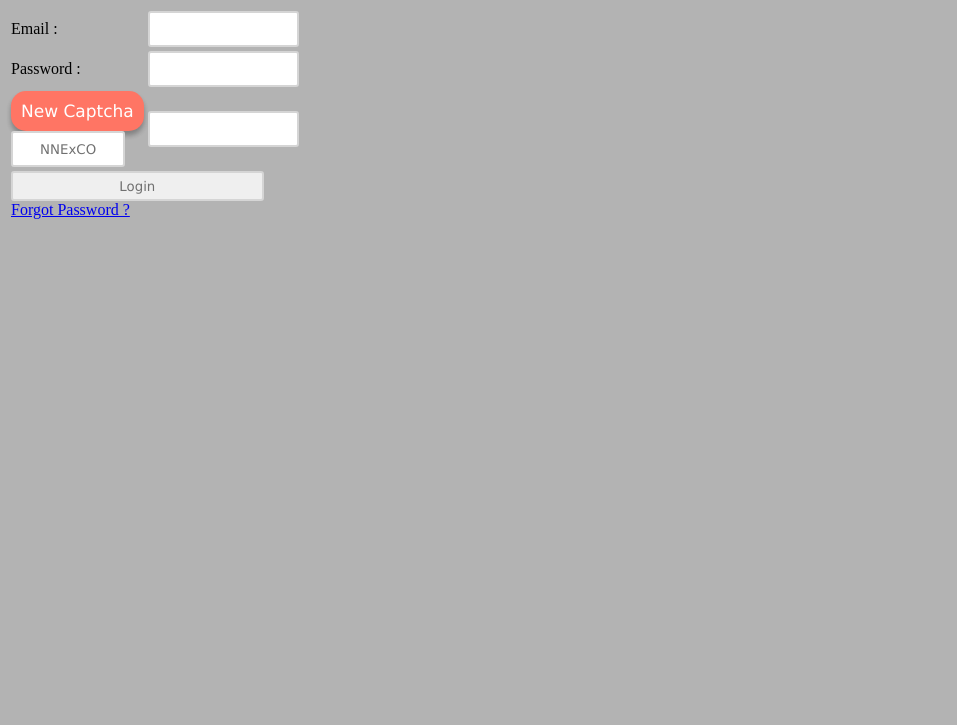
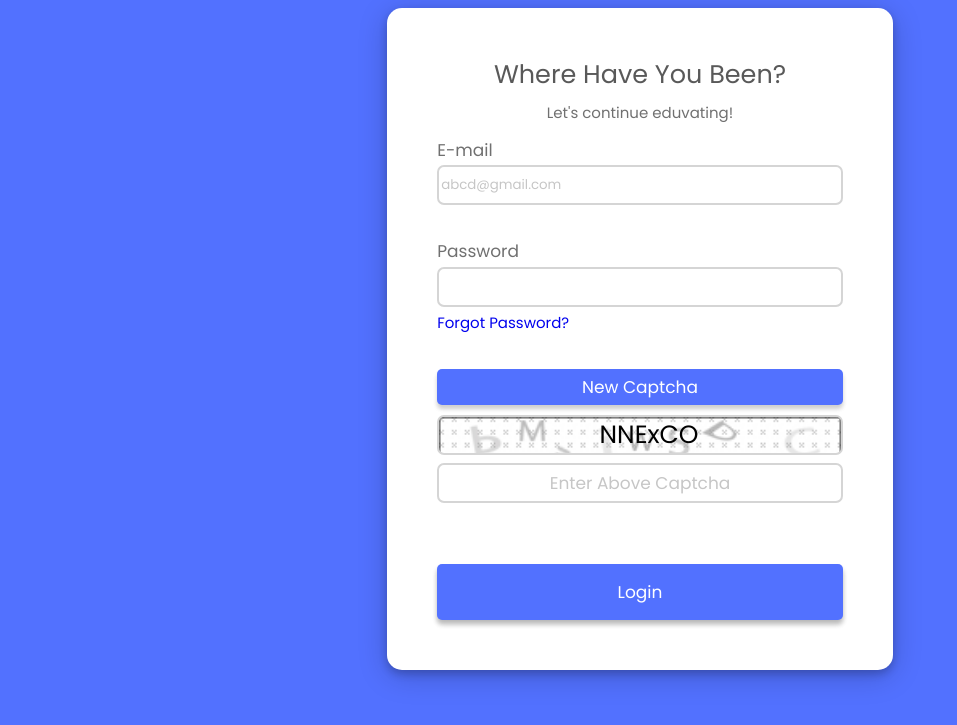
Before and after one commit to rnaveensrinivas/College-CS6103-ADP-Eduvate, a PHP site: page /Eduvate-app/1Level/login.php in a window 1280 px wide. Shown: the top 725 px of the page, without its empty margins (0-957 px from the left). Run offline with PHP 8.4, Linux system fonts and the light colour scheme.

Commit message:
login page styling done

```diff
--- a/1Level/login.php
+++ b/1Level/login.php
@@ -53,42 +53,71 @@ if ( isset($_POST['submit'])){
 
 ?>
 
-<!DOCTYPE html>
+<!--<!DOCTYPE html>
 <html>
     <head>
-        <title>Login Page</title>
-        <link rel="stylesheet" type="text/css" href="stylesheet.css">
+        <title>Login page</title>
+        <link rel="stylesheet" type="text/css" href="style2.css">
         <script src="valid.js"></script>
     </head>
 
     <body onload="newCaptcha()">
 
         <form action="" method="POST" onsubmit="return validCaptcha();">
-            <table>
-                <tr>
-                    <td><label for="email">Email : </label></td>
-                    <td><input type="email" id="em" name='em'></td>
-                </tr>
-                <tr>
-                    <td><label for="pwd1">Password : </label></td>
-                    <td><input type="password" id="pwd1" name="pwd1"></td>
-                </tr>
+        <div class="form">
+            <h2>Where Have You Been?<h2>
+            <p>Let's continue eduvating!</p>
+                    <label for="email">Email : </label>
+                    <input type="email" id="em" name='em'>
+                    <label for="pwd1">Password : </label>
+                    <input type="password" id="pwd1" name="pwd1">
 
-                <tr>
-                    <td>
-                        <button type="submit" onclick="newCaptcha()">New Captcha</button><br>
+                        <button type="button" onclick="newCaptcha()" id="cap">New Captcha</button><br>
                         <input type="text" readonly id="captcha" size="9" style="text-align: center;">
-                    </td>
-                    <td><input type="text" id="enteredCaptcha"></td>
-                </tr>
+                        <input type="text" id="enteredCaptcha"></td>
 
-                <tr>
-                    <td colspan="2">
                     <input type="submit" value="Login" name="submit"><br>
                     <a href="resetpassword.php">Forgot Password ? </a>
-                    </td>
-                </tr>
-            </table>
+        </form>
+    </body>
+</html>-->
+<!DOCTYPE html>
+<html>
+    <head>
+        <title>Signup page</title>
+        <link rel="stylesheet" type="text/css" href="style2.css">
+        <script src="valid.js"></script>
+    </head>
+
+
+    <body onload="newCaptcha()">
+
+
+        <?php
+          echo $error ;
+        ?>
+        <form method="POST" action="" autocomplete="off" onsubmit="return validCaptcha()">
+        <div class="form">
+            <h2>Where Have You Been?</h2>
+            <p>Let's continue eduvating!</p>
+            <div class="email">
+            <label for="em">E-mail</label><br>
+            <input type = "email" id="em" name="em" required placeholder="abcd@gmail.com"><br>
+            </div>
+
+                <label for="pwd1">Password</label><br>
+                <input type="password" id="pwd1" name="pwd1">
+                <a href="resetpassword.php" style="text-decoration:none; font-size: 15px;">Forgot Password?</a><br><br>
+
+                <button type="button" onclick="newCaptcha()" id="cap">New Captcha</button>
+                <input type="text"  id="captcha" class="searchBox" readonly>
+
+
+                <input type="text" id="enteredCaptcha" placeholder="Enter Above Captcha" style="text-align:center; font-size: 17px;"><br><br>
+                <button type="submit" value='Create Account' name="submit" id="submit-button">Login</button>
+
+
+        </div>
         </form>
     </body>
 </html>
--- a/1Level/signup.php
+++ b/1Level/signup.php
@@ -97,7 +97,7 @@ if( isset($_POST['submit'])){ //Checking if the form is submitted.
           echo $error ;
         ?>
         <form method="POST" action="" autocomplete="off" onsubmit="return validCaptcha()">
-        <div class="signup-form">
+        <div class="form">
             <h2>A New Pedagogy Awaits!</h2>
             <p>One account to start your Eduvation journey.</p>
             <div class="email">
--- a/1Level/style2.css
+++ b/1Level/style2.css
@@ -10,7 +10,7 @@ h2 {
 body {
     background-color: #5271ff;
  }
- .signup-form {
+ .form {
      margin: auto;
      /*to center a div element in the page, always say margin auto*/
      padding-left: 50px;
@@ -64,9 +64,6 @@ body {
      box-shadow: 0 4px 5px 0 rgba(0,0,0,0.2), 0 5px 5px 0 rgba(0,0,0,0.1);
      font-family: "Poppins", sans-serif;
      color: rgb(255, 255, 255);
-    /* display: flex;
-     align-items: center;
-     justify-content: center;*/
  }
 
  ::placeholder {
@@ -89,11 +86,12 @@ p {
     font-size: 15px;
     line-height: 15px;
 }
-* {
+* {/*to set the captcha button to same width as the input field*/
     -webkit-box-sizing: border-box;
     -moz-box-sizing: border-box;
     box-sizing: border-box;
 }
+
 button {
     transition-duration: 0.4s;
   }
@@ -104,7 +102,7 @@ button:hover {
 }
 .searchBox{
   background-image:url('captchabg.jpeg');
-  background-size: 100%;
+  background-size: 100%; /*sets the background image size to full*/
   background-repeat:no-repeat;
   padding-left:20px;
   text-align:center;
```
